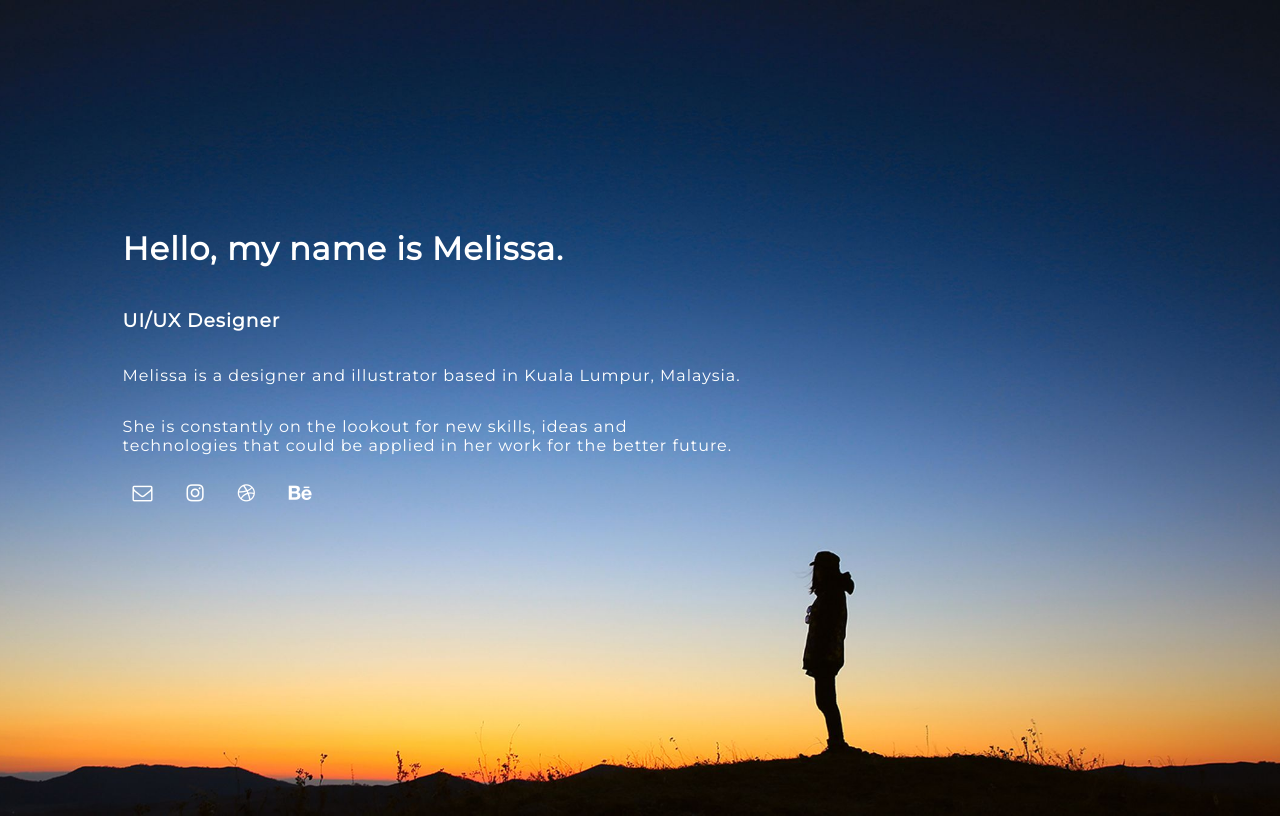
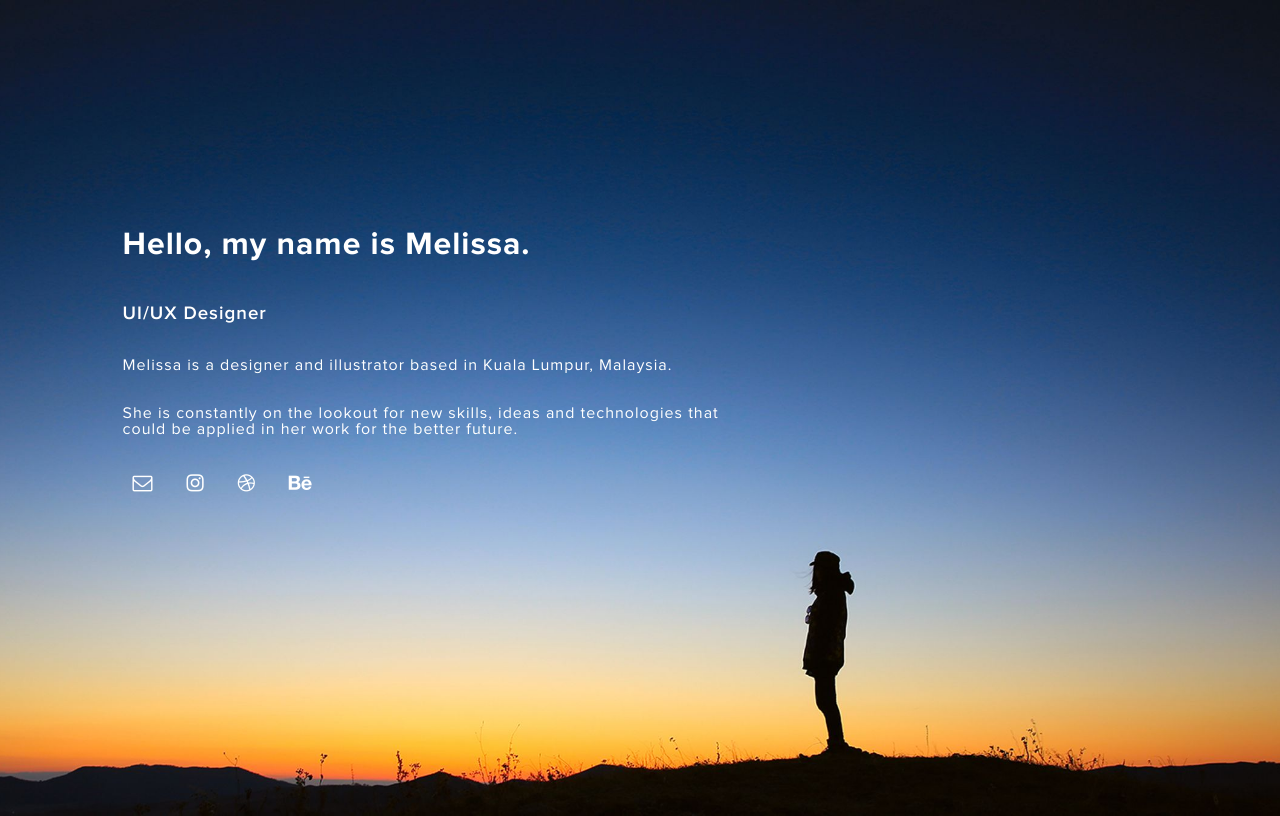
Before and after one commit to melissaszehwa/melissaszehwa.github.io, a plain HTML site: page index.html in a window 1280 px wide. Drawn offline with Linux system fonts and the light colour scheme.

Commit message:
font change

```diff
--- a/main.css
+++ b/main.css
@@ -1,3 +1,25 @@
+
+@font-face {
+    font-family: Proximanova-light;
+    src: url(font/ProximaNova-Light.otf);
+}
+
+@font-face {
+    font-family: Proximanova-regular;
+    src: url(font/ProximaNova-Regular.otf);
+}
+
+@font-face {
+    font-family: Proximanova-semibold;
+    src: url(font/ProximaNova-Semibold.ttf);
+}
+
+@font-face {
+    font-family: Proximanova-bold;
+    src: url(font/ProximaNova-Bold.otf);
+}
+
+
 body {
     display:flex;
     flex-flow: column nowrap;
@@ -9,7 +31,7 @@ body {
     background-position: center center;
     background-color: #000;
     height: 100vh;
-    font-family:'Montserrat';
+    font-family:'Proximanova-regular', Montserrat, Helvetica;
     font-weight: normal;
     letter-spacing: 1px;
     line-height: auto;
@@ -30,6 +52,14 @@ a, a:hover, a: visited, a:active {
     padding-right: 150px;
 }
 
+h1{
+    font-family:'Proximanova-bold';
+}
+
+h3{
+    font-family:'Proximanova-semibold';
+}
+
 p {
     width: 70%;
 
@@ -41,6 +71,7 @@ p {
     flex-flow: row wrap;
     justify-content: space-between;
     width: 200px;
+    margin-top: 10px;
 
 }
 
```
Also changed, not shown: font/ProximaNova-Black.otf (added), font/ProximaNova-Bold.otf (added), font/ProximaNova-Light.otf (added), font/ProximaNova-Regular.otf (added), font/ProximaNova-Semibold.ttf (added).
